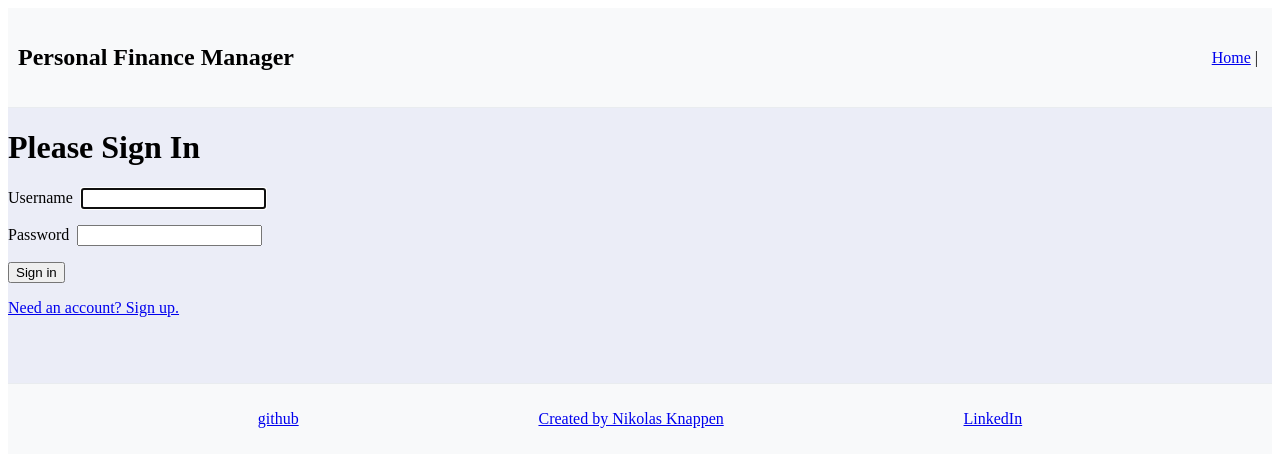
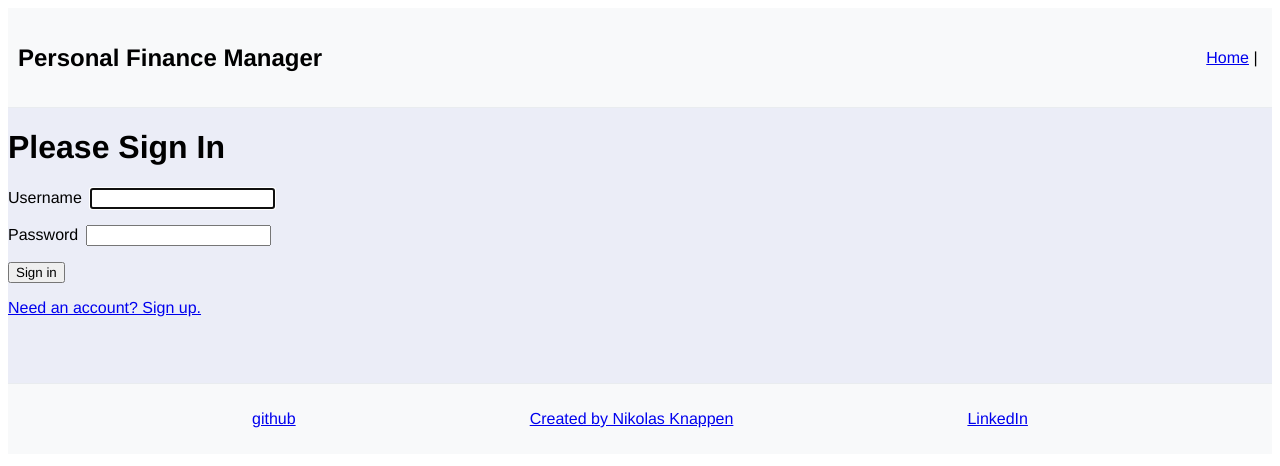
Before and after one commit to Riggolus/Personal-Finance-Dashboard, a Vue app in the folder vue/: page /login in a window 1280 px wide. Shown: the top 466 px of the page. Built offline with nearby package versions, Linux system fonts and the light colour scheme.

Commit message:
Added Universal Font

```diff
--- /dev/null
+++ b/vue/src/assets/styles/global.css
@@ -0,0 +1,3 @@
+*{
+    font-family:'Franklin Gothic Medium', 'Arial Narrow', Arial, sans-serif;
+}
--- a/vue/src/main.js
+++ b/vue/src/main.js
@@ -3,6 +3,7 @@ import CapstoneApp from './App.vue'
 import { createStore } from './store'
 import router from './router'
 import axios from 'axios'
+import './assets/styles/global.css'
 
 /* sets the base url for server API communication with axios */
 axios.defaults.baseURL = import.meta.env.VITE_REMOTE_API;
```
